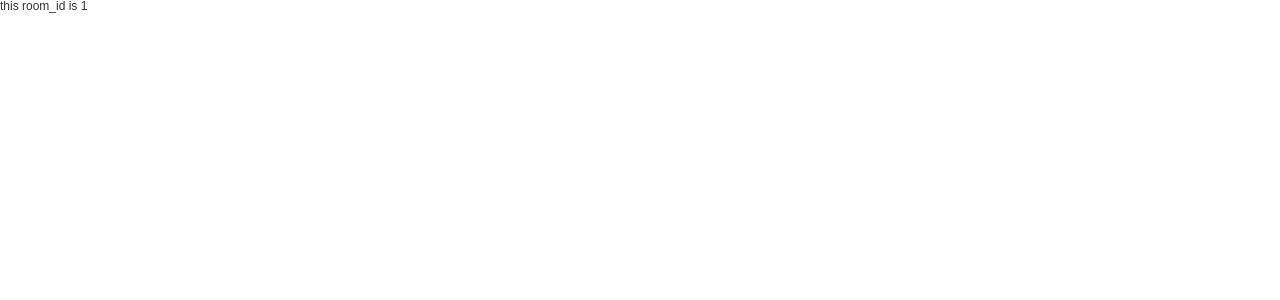
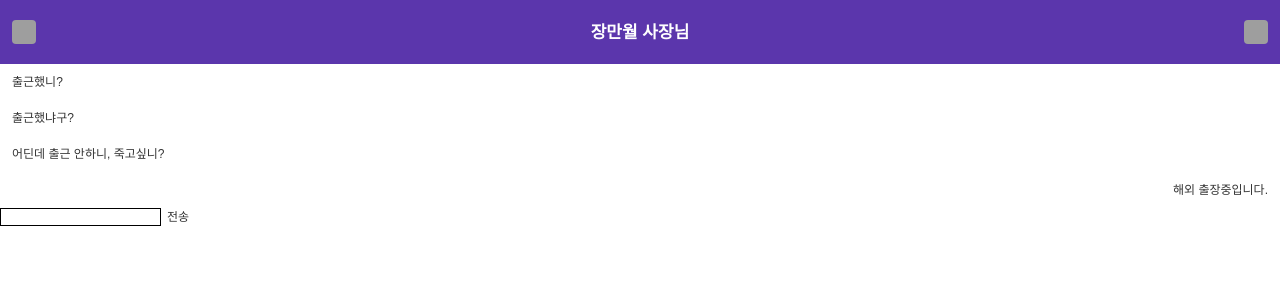
Before and after one commit to BackGyeHoon/chat_prototype, a Vue app: page /room/1 in a window 1280 px wide. Shown: the top 300 px of the page. Built offline with nearby package versions, Linux system fonts and the light colour scheme; grey boxes are pictures that could not be loaded.

Commit message:
add chatting programing

```diff
--- a/src/api/normalizeMessage.json
+++ b/src/api/normalizeMessage.json
@@ -1,58 +1,76 @@
 [
   {
-    "id": 1,
     "user_id": 1,
     "resource_id": 1,
     "created_at": "",
-    "content": "",
-    "room_id": 1
+    "content": "출근했니?",
+    "room_id": 1,
+    "isYour": false
   },
   {
-    "id": 2,
-    "user_id": 2,
+    "user_id": 1,
     "resource_id": 2,
     "created_at": "",
-    "content": "",
+    "content": "출근했냐구?",
+    "room_id": 1,
+    "isYour": false
+  },
+  {
+    "user_id": 1,
+    "resource_id": 3,
+    "created_at": "",
+    "content": "어딘데 출근 안하니, 죽고싶니?",
+    "room_id": 1,
+    "isYour": false
+  },
+  {
+    "user_id": 1,
+    "resource_id": 4,
+    "created_at": "",
+    "content": "해외 출장중입니다.",
+    "room_id": 1,
+    "isYour": true
+  },
+  {
+    "user_id": 2,
+    "resource_id": 5,
+    "created_at": "",
+    "content": "오시는 길에 와인 몇병만 사다주세요.",
     "room_id": 2
   },
   {
-    "id": 3,
     "user_id": 3,
-    "resource_id": 3,
+    "resource_id": 6,
     "created_at": "",
-    "content": "",
+    "content": "휴가 잘 보내고 계신가요? 다름이 아니라 지..",
     "room_id": 3
   },
   {
-    "id": 4,
     "user_id": 4,
-    "resource_id": 4,
+    "resource_id": 7,
     "created_at": "",
-    "content": "",
+    "content": "아 휴가셨군요. 약속은 다음으로 미루시죠!",
     "room_id": 4
   },
   {
-    "id": 5,
     "user_id": 5,
-    "resource_id": 5,
+    "resource_id": 8,
     "created_at": "",
-    "content": "",
+    "content": "휴가에서 언제 돌아오시는지요. 돌아오시면 ..",
     "room_id": 5
   },
   {
-    "id": 6,
     "user_id": 6,
-    "resource_id": 6,
+    "resource_id": 9,
     "created_at": "",
-    "content": "",
+    "content": "304호 키를 잃어버렸어요 어떻게 해야하죠 ㅠ",
     "room_id": 6
   },
   {
-    "id": 7,
     "user_id": 7,
-    "resource_id": 7,
+    "resource_id": 10,
     "created_at": "",
-    "content": "",
+    "content": "술먹자",
     "room_id": 7
   }
 ]
--- a/src/components/layouts/Header.vue
+++ b/src/components/layouts/Header.vue
@@ -2,9 +2,16 @@
     <header
         :class="['header', isList ? 'list' : 'room']"
     >
+      <template v-if="details">
+        <button class="header--menu">메뉴</button>
+        <h2 class="header--title">{{ details.user.name }}</h2>
+        <button class="header--mypage">마이페이지</button>
+      </template>
+      <template v-else>
         <button class="header--menu">메뉴</button>
         <h2 class="header--title">채팅</h2>
         <button class="header--mypage">마이페이지</button>
+      </template>
     </header>
 </template>
 
@@ -15,6 +22,10 @@ export default {
     isList: {
       type: Boolean,
       default: true
+    },
+    details: {
+      type: [Array, Object],
+      required: false
     }
   }
 }
--- a/src/components/list/Item.vue
+++ b/src/components/list/Item.vue
@@ -2,7 +2,7 @@
   <ul>
     <li
       v-for="message in messages"
-      :key="message.idx"
+      :key="message.id"
       class="item"
     >
       <router-link :to="'/room/'+message.room_id">
--- /dev/null
+++ b/src/components/room/chat.vue
@@ -0,0 +1,69 @@
+<template>
+  <div>
+    <ul>
+      <li
+        v-for="chat in currentRoomMessages"
+        :key="chat.id"
+        :class="[chat.isYour ? 'isYour' : 'isAnother']"
+      >
+        <p>{{ chat.content }}</p>
+      </li>
+    </ul>
+    <div>
+      <input
+        v-model="chatData"
+        type="text"
+        style="border:1px solid black"
+      >
+      <button
+        @click="sendChatMessage()"
+        type="submit">전송</button>
+    </div>
+  </div>
+</template>
+
+<script>
+import { mapActions, mapGetters } from 'vuex'
+import { store } from '../../store/index'
+
+export default {
+  name: 'Chat',
+  store: store,
+  props: {
+    messagesData: {
+      type: [Array, Object],
+      required: false
+    }
+  },
+  data () {
+    return {
+      chatData: ''
+    }
+  },
+  computed: {
+    ...mapGetters(['currentRoomMessages'])
+  },
+  methods: {
+    ...mapActions(['sendChatData']),
+    sendChatMessage () {
+      this.$store.dispatch('sendChatData', {
+        'user_id': 1,
+        'resource_id': 3,
+        'created_at': '',
+        'content': this.chatData,
+        'room_id': parseInt(this.$route.params.room_id),
+        'isYour': true
+      })
+    }
+  }
+}
+</script>
+<style lang scoped>
+.isAnother {
+  padding: 12px;
+}
+.isYour {
+  padding: 12px;
+  text-align: right;
+}
+</style>
--- a/src/pages/Room.vue
+++ b/src/pages/Room.vue
@@ -1,16 +1,25 @@
 <template>
   <div>
-    <h2>this room_id is {{currentRoomId}}</h2>
+    <ZHeader
+      :isList="false"
+      :details="currentRoom"/>
+    <Chat :messagesData="currentRoom"/>
   </div>
 </template>
 
 <script>
+import ZHeader from '@/components/layouts/Header'
+import Chat from '@/components/room/chat'
 import { store } from '../store/index'
 import { mapActions, mapGetters } from 'vuex'
 
 export default {
   name: 'room',
   store: store,
+  components: {
+    ZHeader,
+    Chat
+  },
   computed: {
     ...mapGetters(['currentRoom']),
     currentRoomId () {
--- a/src/store/actions.js
+++ b/src/store/actions.js
@@ -6,5 +6,8 @@ export default {
   },
   getCurrentRoomId ({commit}, payload) {
     commit('setCurrentRoomId', payload)
+  },
+  sendChatData ({commit}, payload) {
+    commit('sendMessage', payload)
   }
 }
--- a/src/store/getters.js
+++ b/src/store/getters.js
@@ -1,19 +1,18 @@
 function denormalizeMessage (state, message) {
   return {
     ...message,
-    // user: state.users.find(user => user.id === message.user_id),
     resource: state.photos.find(photo => photo.id === message.resource_id),
-    preview_data: state.chats.find(chat => chat.id === message.id)
+    preview_data: state.chats.find(chat => chat.room_id === message.room_id)
   }
 }
 
 function denormalizeChat (state, chat) {
   const user = state.users.find(user => user.id === chat.user_id)
-  const previewMessage = state.messages.find(message => message.id === chat.preview_id)
+  const previewMessage = state.messages.find(message => message.room_id === chat.preview_id)
   return {
     ...chat,
     user,
-    preview_message: denormalizeMessage(state, previewMessage)
+    chats: denormalizeMessage(state, previewMessage)
   }
 }
 
--- a/src/store/mutations.js
+++ b/src/store/mutations.js
@@ -13,5 +13,8 @@ export default {
   },
   setCurrentRoomId (state, payload) {
     state.currentRoomId = parseInt(payload.payload.room_id)
+  },
+  sendMessage (state, payload) {
+    state.messages.push(payload)
   }
 }
```
